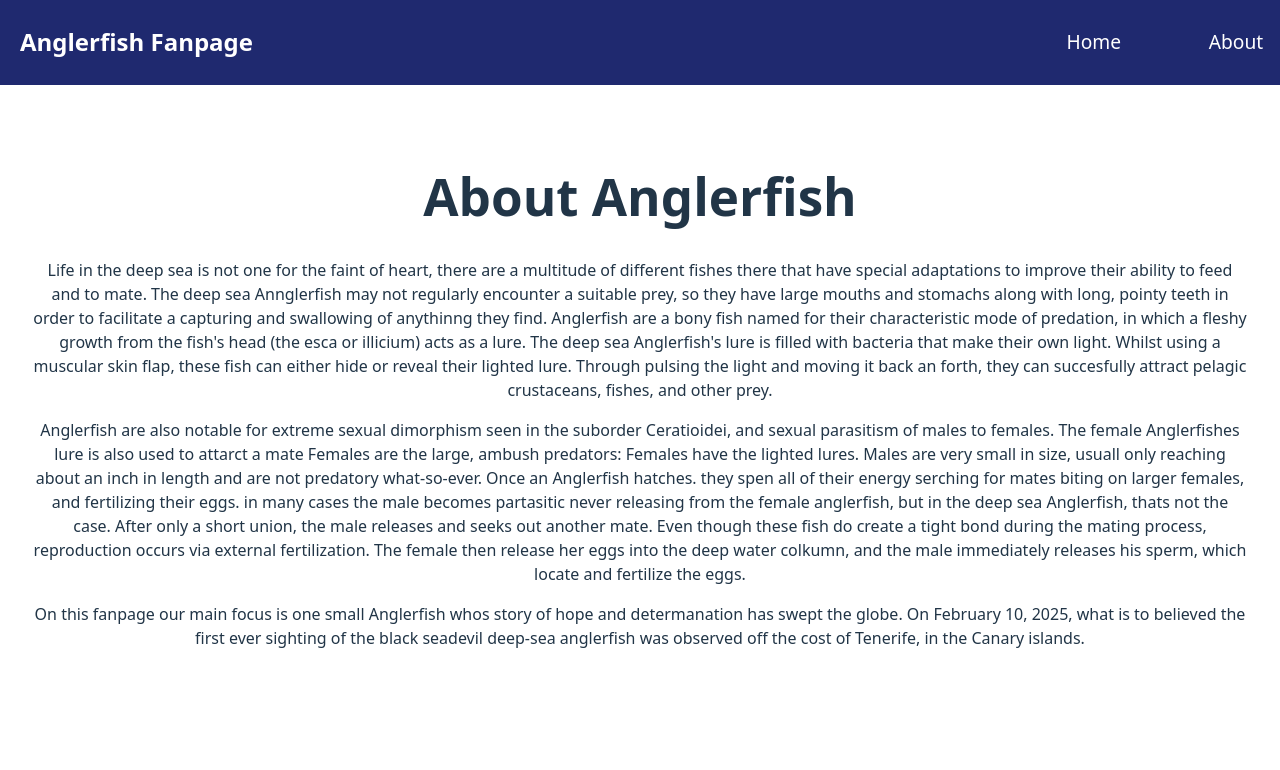
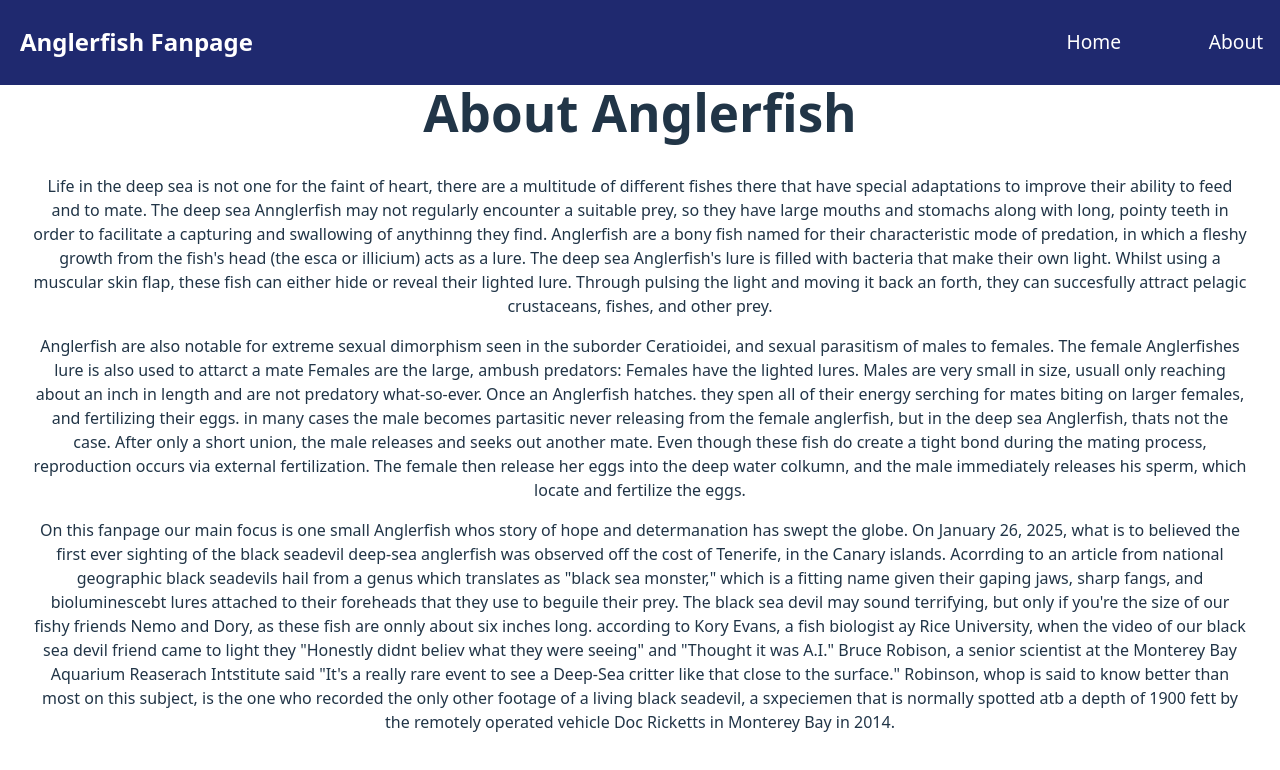
Before and after one commit to soibun-sol/anglerfish_fanpage, a React (Vite) app in the folder anglerfish-fanpage/: page /about in a window 1280 px wide. Shown: the top 770 px of the page. Built offline with nearby package versions, Linux system fonts and the light colour scheme.

Commit message:
added in more to the about section

```diff
--- a/anglerfish-fanpage/pages/About.jsx
+++ b/anglerfish-fanpage/pages/About.jsx
@@ -3,7 +3,8 @@ const About = () => {
         <h1>About Anglerfish</h1>
         <p>Life in the deep sea is not one for the faint of heart, there are a multitude of different fishes there that have special adaptations to improve their ability to feed and to mate. The deep sea Annglerfish may not regularly encounter a suitable prey, so they have large mouths and stomachs along with long, pointy teeth in order to facilitate a capturing and swallowing of anythinng they find. Anglerfish are a bony fish named for their characteristic mode of predation, in which a fleshy growth from the fish's head (the esca or illicium) acts as a lure. The deep sea Anglerfish's lure is filled with bacteria that make their own light. Whilst using a muscular skin flap, these fish can either hide or reveal their lighted lure. Through pulsing the light and moving it back an forth, they can succesfully attract pelagic crustaceans, fishes, and other prey.</p>
         <p>Anglerfish are also notable for extreme sexual dimorphism seen in the suborder Ceratioidei, and sexual parasitism of males to females. The female Anglerfishes lure is also used to attarct a mate  Females are the large, ambush predators: Females have the lighted lures. Males are very small in size, usuall only reaching about an inch in length and are not predatory what-so-ever. Once an Anglerfish hatches. they spen all of their energy serching for mates biting on larger females, and fertilizing their eggs. in many cases the male becomes partasitic never releasing from the female anglerfish, but in the deep sea Anglerfish, thats not the case. After only a short union, the male releases and seeks out another mate. Even though these fish do create a tight bond during the mating process, reproduction occurs via external fertilization. The female then release her eggs into the deep water colkumn, and the male immediately releases his sperm, which locate and fertilize the eggs.</p>
-        <p>On this fanpage our main focus is one small Anglerfish whos story of hope and determanation has swept the globe. On February 10, 2025, what is to believed the first ever sighting of the black seadevil deep-sea anglerfish was observed off the cost of Tenerife, in the Canary islands. </p>
+        <p>On this fanpage our main focus is one small Anglerfish whos story of hope and determanation has swept the globe. On January 26, 2025, what is to believed the first ever sighting of the black seadevil deep-sea anglerfish was observed off the cost of Tenerife, in the Canary islands. Acorrding to an article from national geographic black seadevils hail  from a genus which translates as "black sea monster," which is a fitting name given their gaping jaws, sharp fangs, and bioluminescebt lures attached to their foreheads that they use to beguile their prey. The black sea devil may sound terrifying, but only if you're the size of our fishy friends Nemo and Dory, as these fish are onnly about six inches long. according to Kory Evans, a fish biologist ay Rice University, when the video of our black sea devil friend came to light they "Honestly didnt believ what they were seeing" and "Thought it was A.I." Bruce Robison, a senior scientist at the Monterey Bay Aquarium Reaserach Intstitute said "It's a really rare event to see a Deep-Sea critter like that close to the surface." Robinson, whop is said to know better than most on this subject, is the one who recorded the only other footage of a living black seadevil, a sxpeciemen that is normally spotted atb a depth of 1900 fett by the remotely operated vehicle Doc Ricketts in Monterey Bay in 2014.</p>
+        <p></p>
     </main>;
   };
   export default About;
```
